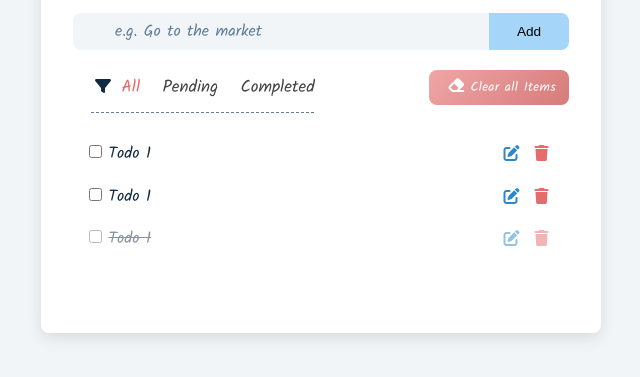
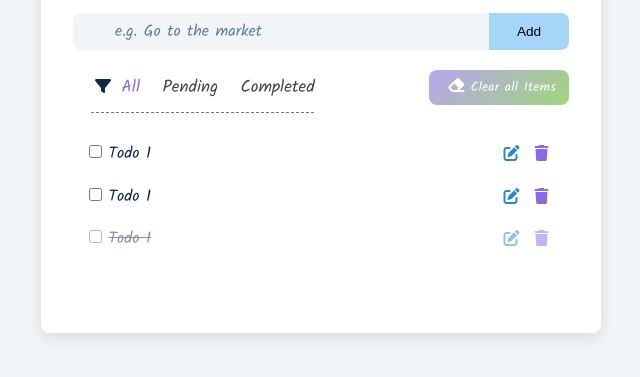
Before and after one commit to mariamudiab/todolist, a plain HTML site: page index.html in a window 1280 px wide. Shown: the part 199-576 px from the top of the page, without its empty margins (319-959 px from the left). Drawn offline with Linux system fonts and the light colour scheme.

Commit message:
my first chnage

```diff
--- a/styles.css
+++ b/styles.css
@@ -38,8 +38,8 @@ Variables
   --clr-grey-9: hsl(212, 33%, 89%);
   --clr-grey-10: hsl(210, 36%, 96%);
   --clr-white: #fff;
-  --clr-red-dark: hsl(360, 67%, 44%);
-  --clr-red-light: hsl(360, 71%, 66%);
+  --clr-red-dark: hsl(96, 67%, 44%);
+  --clr-red-light: hsl(255, 71%, 66%);
   --clr-green-dark: hsl(125, 67%, 44%);
   --clr-green-light: hsl(125, 71%, 66%);
   --clr-black: #222;
```
